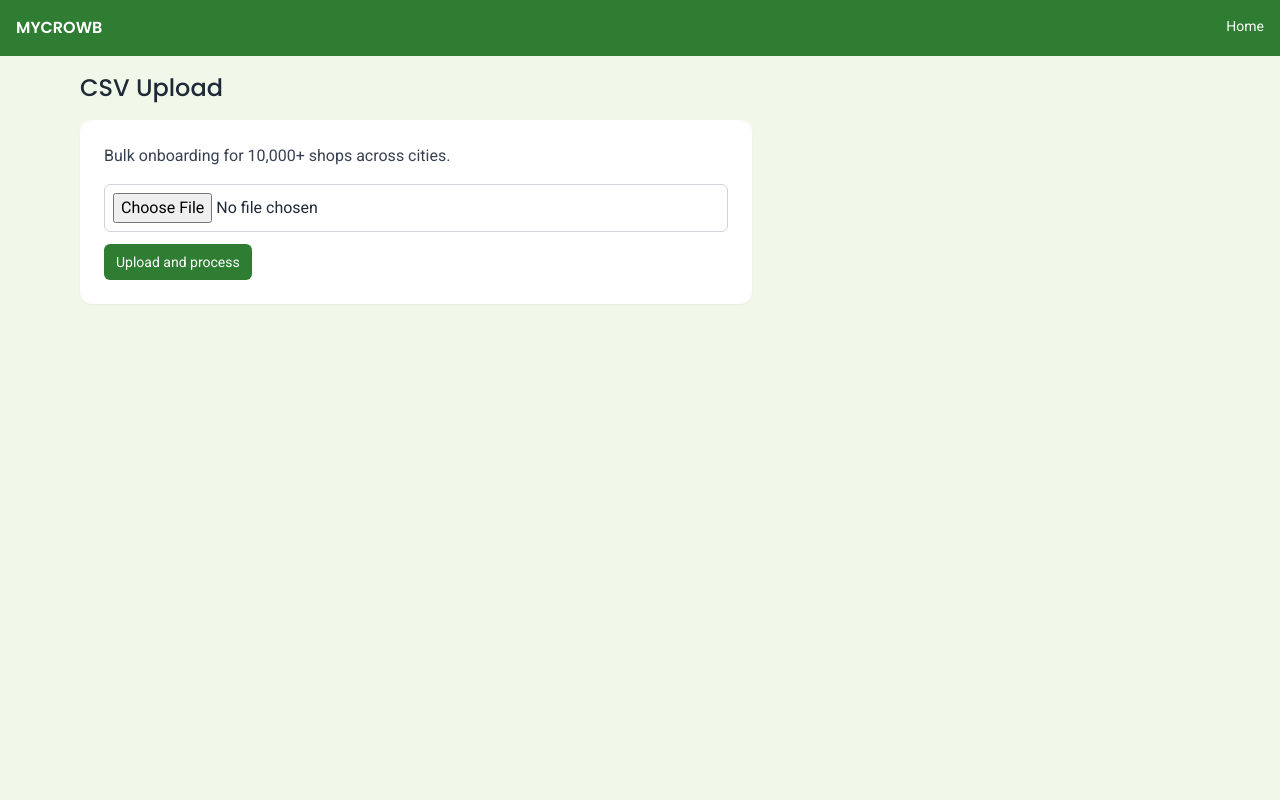
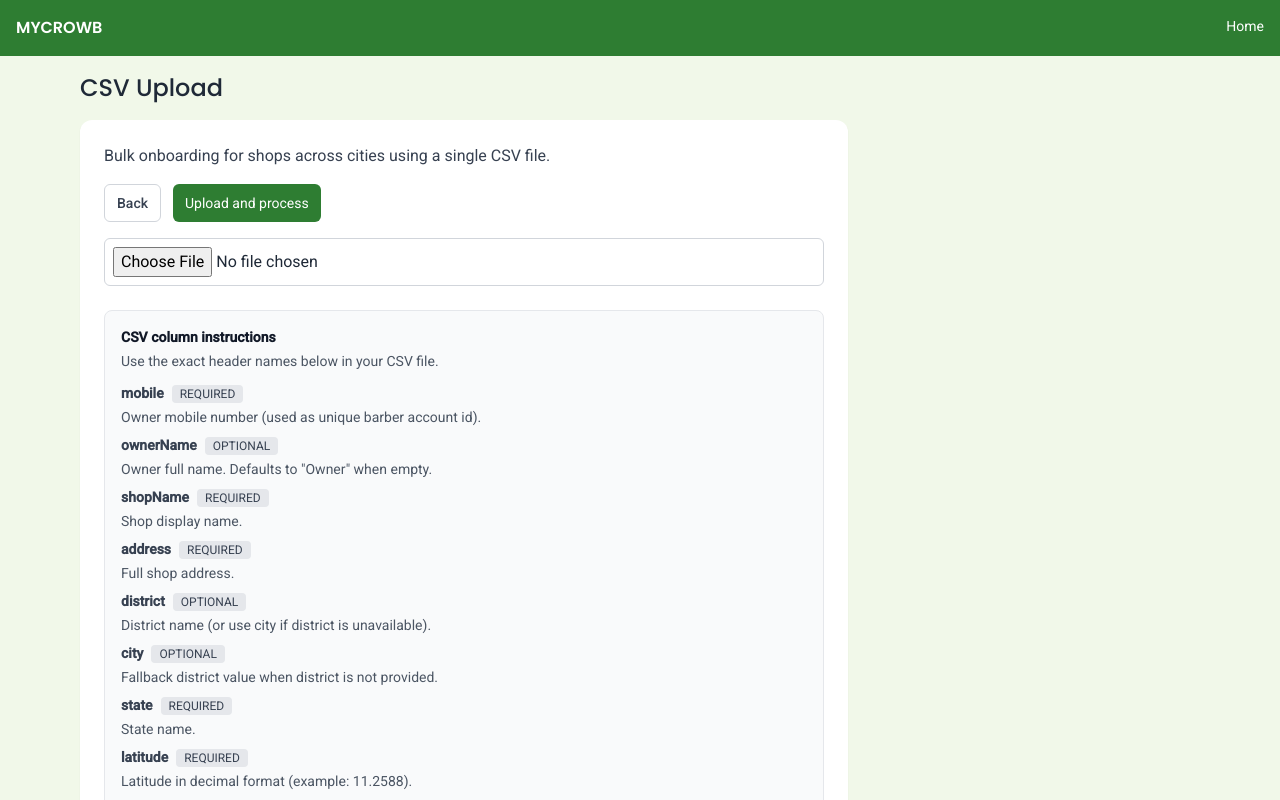
Before and after one commit to abdulkareem/mycrowb, a React (Vite) app in the folder mycrowb-platform/: page /admin/csv-upload in a window 1280 px wide. Shown: the top 800 px of the page. Built offline with nearby package versions, Linux system fonts and the light colour scheme; no server answers.

Commit message:
Enhance admin CSV upload workflow and guidance

```diff
--- a/mycrowb-platform/src/pages/admin/CsvUploadPage.jsx
+++ b/mycrowb-platform/src/pages/admin/CsvUploadPage.jsx
@@ -1,12 +1,111 @@
+import { useState } from 'react';
+import { useNavigate } from 'react-router-dom';
+import client from '../../api/client';
 import Layout from '../../components/layout/Layout';
 
+const csvColumns = [
+  { key: 'mobile', required: true, description: 'Owner mobile number (used as unique barber account id).' },
+  { key: 'ownerName', required: false, description: 'Owner full name. Defaults to "Owner" when empty.' },
+  { key: 'shopName', required: true, description: 'Shop display name.' },
+  { key: 'address', required: true, description: 'Full shop address.' },
+  { key: 'district', required: false, description: 'District name (or use city if district is unavailable).' },
+  { key: 'city', required: false, description: 'Fallback district value when district is not provided.' },
+  { key: 'state', required: true, description: 'State name.' },
+  { key: 'latitude', required: true, description: 'Latitude in decimal format (example: 11.2588).' },
+  { key: 'longitude', required: true, description: 'Longitude in decimal format (example: 75.7804).' },
+  { key: 'roomNumber', required: false, description: 'Room number of the shop.' },
+  { key: 'buildingNumber', required: false, description: 'Building number of the shop.' }
+];
+
 export default function CsvUploadPage() {
+  const navigate = useNavigate();
+  const [selectedFile, setSelectedFile] = useState(null);
+  const [isUploading, setIsUploading] = useState(false);
+  const [errorMessage, setErrorMessage] = useState('');
+  const [successMessage, setSuccessMessage] = useState('');
+
+  const handleUpload = async () => {
+    if (!selectedFile) {
+      setErrorMessage('Please select a CSV file before uploading.');
+      setSuccessMessage('');
+      return;
+    }
+
+    try {
+      setIsUploading(true);
+      setErrorMessage('');
+      setSuccessMessage('');
+
+      const formData = new FormData();
+      formData.append('file', selectedFile);
+      const response = await client.post('/shops/upload-csv', formData, {
+        headers: { 'Content-Type': 'multipart/form-data' }
+      });
+
+      const { imported, total } = response.data;
+      setSuccessMessage(`Upload successful. ${imported} of ${total} rows were processed.`);
+      setSelectedFile(null);
+    } catch (error) {
+      setErrorMessage(error.response?.data?.message || 'Upload failed. Please check your CSV format and try again.');
+    } finally {
+      setIsUploading(false);
+    }
+  };
+
   return (
     <Layout title="CSV Upload">
-      <section className="max-w-2xl rounded-xl bg-white p-6 shadow-sm">
-        <p className="text-gray-700">Bulk onboarding for 10,000+ shops across cities.</p>
-        <input className="mt-4 w-full rounded-md border border-gray-300 p-2" type="file" accept=".csv" />
-        <button className="mt-3 rounded-md bg-primaryGreen px-3 py-2 text-sm text-white" type="button">Upload and process</button>
+      <section className="max-w-3xl rounded-xl bg-white p-6 shadow-sm">
+        <p className="text-gray-700">Bulk onboarding for shops across cities using a single CSV file.</p>
+
+        <div className="mt-4 flex flex-wrap gap-3">
+          <button
+            className="rounded-md border border-gray-300 px-3 py-2 text-sm font-medium text-gray-700"
+            onClick={() => navigate('/admin/overview')}
+            type="button"
+          >
+            Back
+          </button>
+          <button
+            className="rounded-md bg-primaryGreen px-3 py-2 text-sm text-white disabled:cursor-not-allowed disabled:bg-green-300"
+            disabled={isUploading}
+            onClick={handleUpload}
+            type="button"
+          >
+            {isUploading ? 'Uploading...' : 'Upload and process'}
+          </button>
+        </div>
+
+        <input
+          className="mt-4 w-full rounded-md border border-gray-300 p-2"
+          type="file"
+          accept=".csv"
+          onChange={(event) => {
+            const file = event.target.files?.[0] || null;
+            setSelectedFile(file);
+            setErrorMessage('');
+            setSuccessMessage('');
+          }}
+        />
+
+        {selectedFile && <p className="mt-2 text-sm text-gray-600">Selected file: {selectedFile.name}</p>}
+        {successMessage && <p className="mt-3 rounded-md bg-green-50 p-2 text-sm text-green-700">{successMessage}</p>}
+        {errorMessage && <p className="mt-3 rounded-md bg-red-50 p-2 text-sm text-red-700">{errorMessage}</p>}
+
+        <div className="mt-6 rounded-lg border border-gray-200 bg-gray-50 p-4">
+          <h2 className="text-sm font-semibold text-gray-900">CSV column instructions</h2>
+          <p className="mt-1 text-sm text-gray-600">Use the exact header names below in your CSV file.</p>
+          <ul className="mt-3 space-y-2 text-sm text-gray-700">
+            {csvColumns.map((column) => (
+              <li key={column.key}>
+                <span className="font-semibold">{column.key}</span>
+                <span className="ml-2 rounded bg-gray-200 px-2 py-0.5 text-xs uppercase text-gray-700">
+                  {column.required ? 'Required' : 'Optional'}
+                </span>
+                <p className="mt-1 text-gray-600">{column.description}</p>
+              </li>
+            ))}
+          </ul>
+        </div>
       </section>
     </Layout>
   );
```
